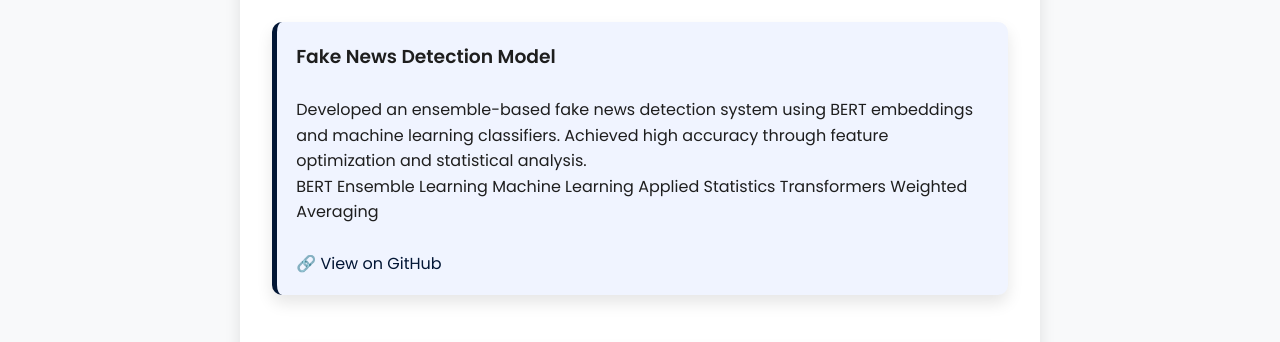
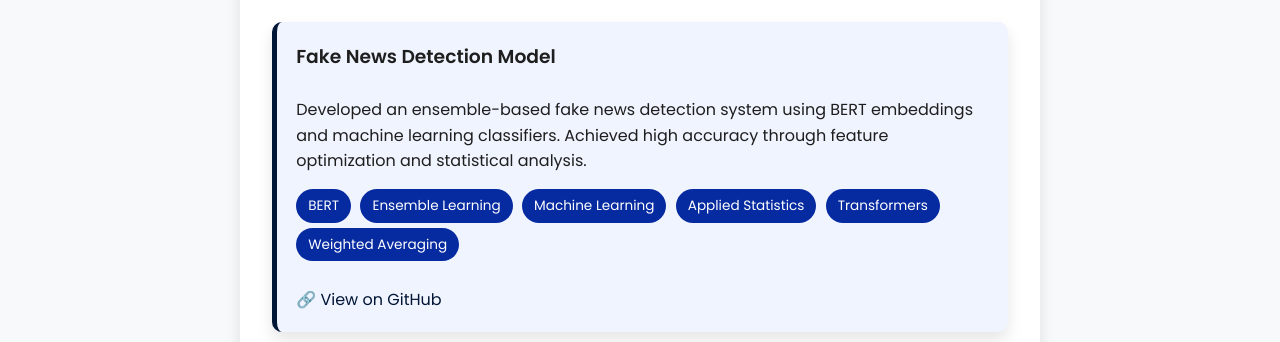
Before and after one commit to Divya-Shetti/portfolio.github.io, a plain HTML site: page projects.html in a window 1280 px wide. Shown: the part 432-774 px from the top of the page. Drawn offline with Linux system fonts and the light colour scheme.

Commit message:
Update style.css

```diff
--- a/style.css
+++ b/style.css
@@ -446,3 +446,28 @@ footer {
   line-height: 1.6;
   color: var(--text-light);
 }
+
+
+
+
+.keywords {
+  margin-top: 10px;
+}
+
+.keywords span {
+  display: inline-block;
+  /*background-color: #007acc;*/
+  background-color: #062aa0;
+  color: #fff;
+  padding: 6px 12px;
+  margin: 5px 5px 0 0;
+  border-radius: 20px;
+  font-size: 0.85rem;
+  font-weight: 500;
+  cursor: default;
+  transition: background-color 0.3s;
+}
+
+.keywords span:hover {
+  background-color: #005fa3;
+}
```
